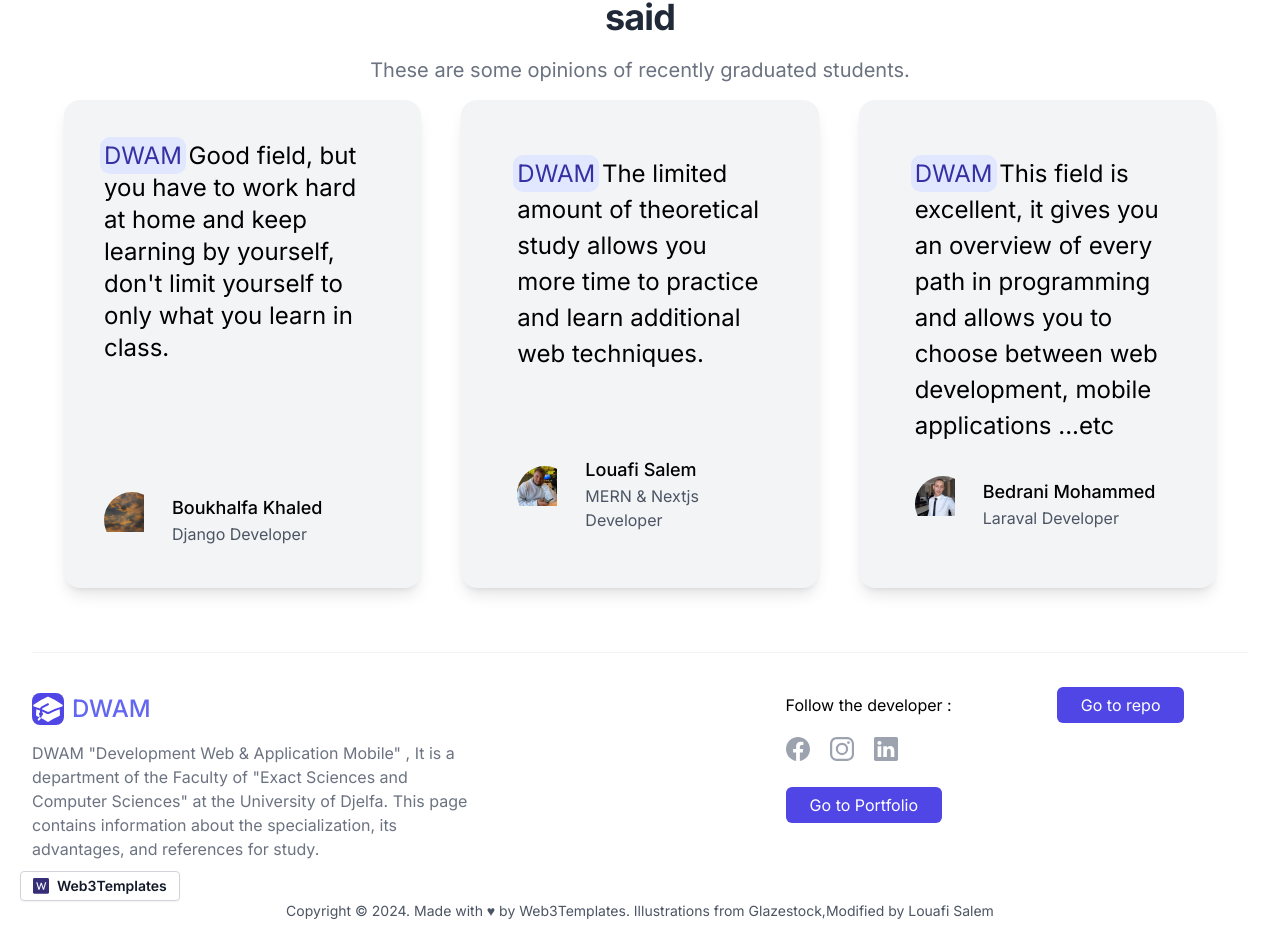
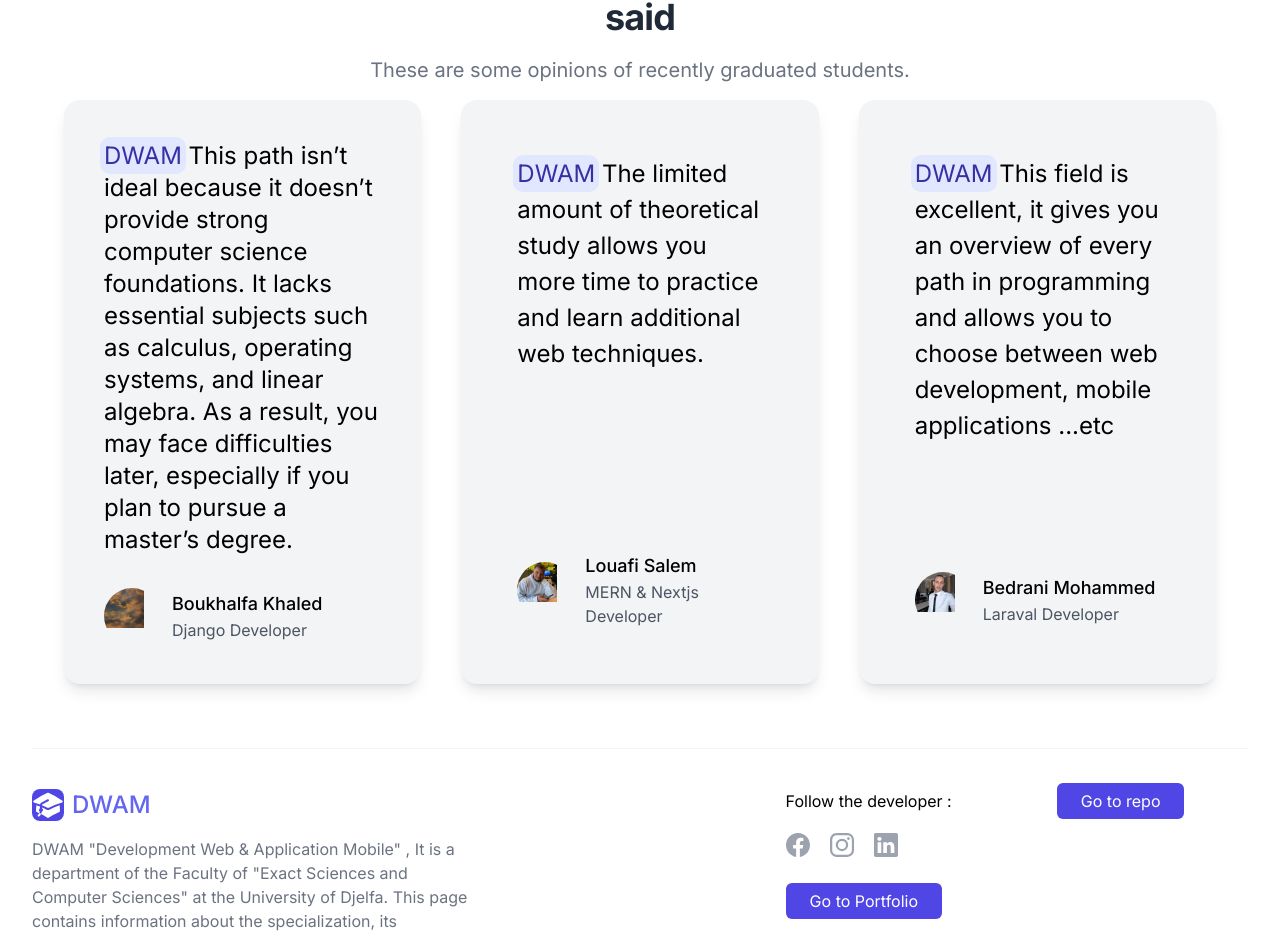
Before and after one commit to SalemDevLouy/DWAM, a Next.js app: page / in a window 1280 px wide. Shown: the part 2916-3852 px from the top of the page. Built offline with nearby package versions, Linux system fonts and the light colour scheme.

Commit message:
Update  Testimonials.tsx

```diff
--- a/src/components/Testimonials.tsx
+++ b/src/components/Testimonials.tsx
@@ -13,8 +13,10 @@ export const Testimonials = () => {
         <div className="lg:col-span-2 xl:col-auto">
           <div className="flex flex-col justify-between w-full h-full bg-gray-100 px-10 rounded-2xl py-10 dark:bg-trueGray-800 shadow-lg">
             <p className="text-lg sm:text-2xl leading-normal ">
-            <Mark>DWAM</Mark> Good field, but you have to work hard at home and keep learning by yourself,
-             don&apos;t limit yourself to only what you learn in class.
+            <Mark>DWAM</Mark>
+              This path isn’t ideal because it doesn’t provide strong computer science foundations.
+              It lacks essential subjects such as calculus, operating systems, and linear algebra.
+              As a result, you may face difficulties later, especially if you plan to pursue a master’s degree.
             </p>
 
             <Avatar
```
